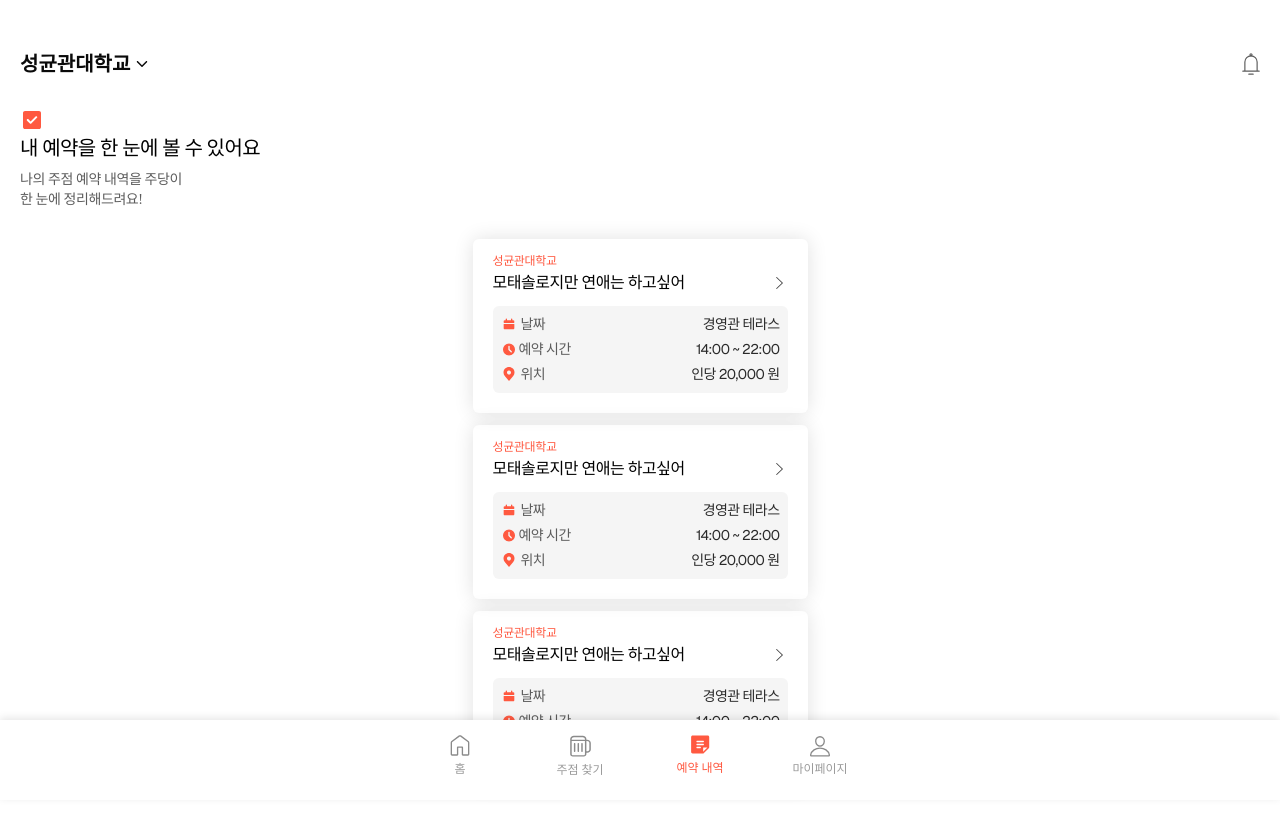
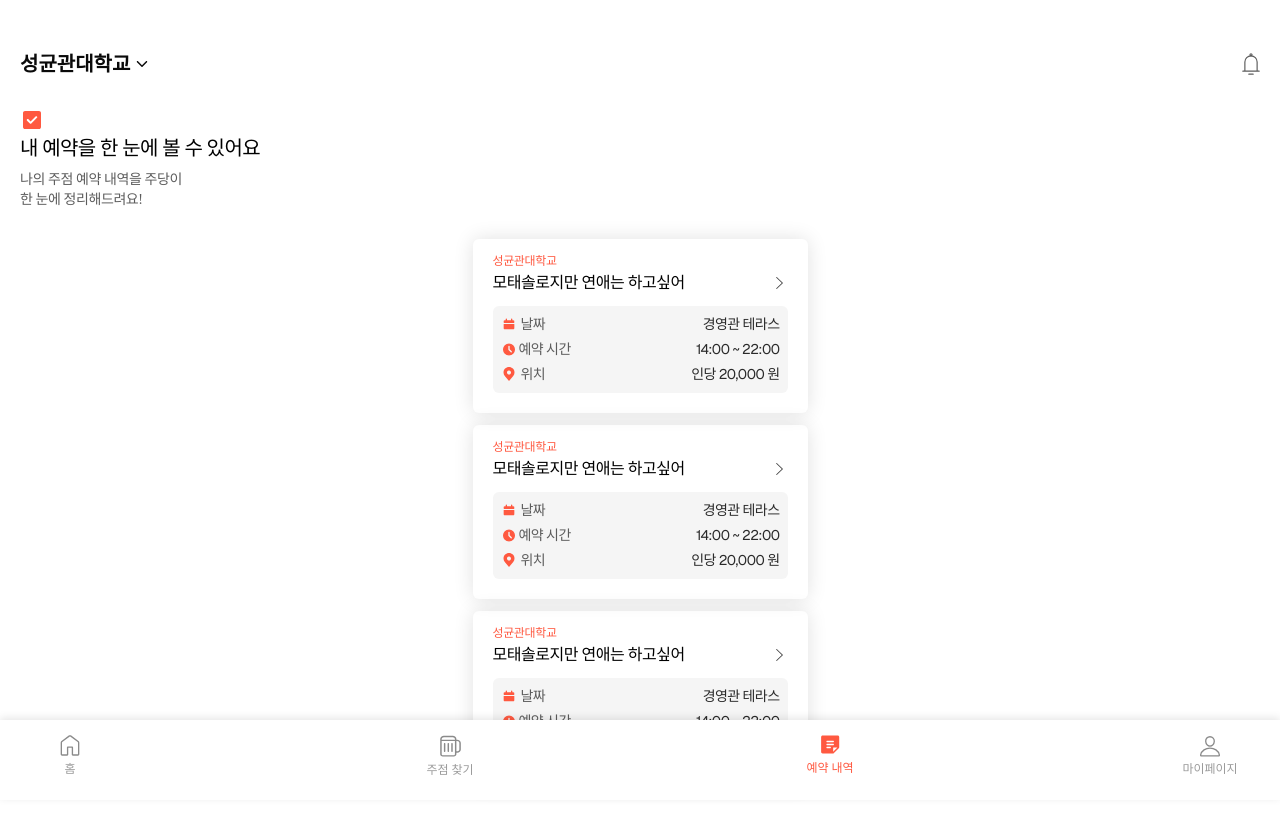
Before and after one commit to skkuding/joodang, a Next.js app in the folder apps/frontend/: page /reservation-check-page in a window 1280 px wide. Shown: the top 814 px of the page. Built offline with nearby package versions, Linux system fonts and the light colour scheme; a web font is replaced by a local one.

Commit message:
feat(fe): change gnb css

```diff
--- a/apps/frontend/app/components/Footer.tsx
+++ b/apps/frontend/app/components/Footer.tsx
@@ -1,12 +1,12 @@
 "use client";
 import GrayBeer from "@/public/icons/icon_gray_beer.svg";
 import GrayHouse from "@/public/icons/icon_gray_house.svg";
+import GrayMypage from "@/public/icons/icon_gray_mypage.svg";
 import GrayReservation from "@/public/icons/icon_gray_reservation.svg";
 import OrangeBeer from "@/public/icons/icon_orange_beer.svg";
 import OrangeHouse from "@/public/icons/icon_orange_house.svg";
+import OrangeMypage from "@/public/icons/icon_orange_mypage.svg";
 import OrangeReservation from "@/public/icons/icon_orange_reservation.svg";
-import OrangeMypage from "@/public/icons/icon_orange_mypage.svg";
-import GrayMypage from "@/public/icons/icon_gray_mypage.svg";
 import Image from "next/image";
 import { usePathname, useRouter } from "next/navigation";
 import { useEffect, useState } from "react";
@@ -42,7 +42,7 @@ export function Footer() {
         className="fixed bottom-0 left-0 right-0 z-10 flex h-20 w-full items-center justify-center bg-white"
         style={{ boxShadow: "0 -2px 8px rgba(0,0,0,0.1)" }}
       >
-        <div className="-mt-2 flex flex-row justify-center gap-[60px]">
+        <div className="-mt-2 flex w-full flex-row justify-between px-[40px]">
           <div
             onClick={() => {
               router.push("/");
```
